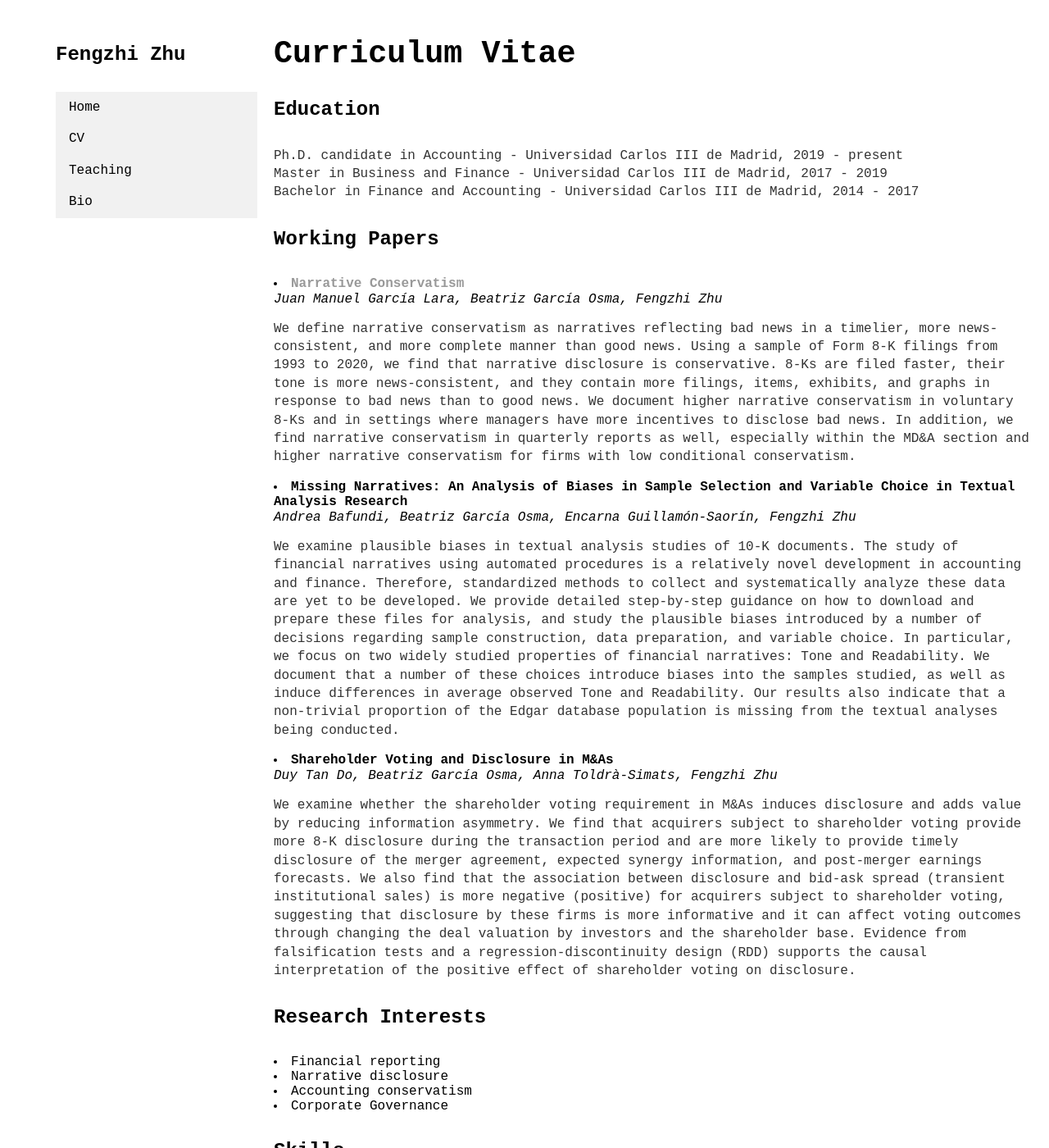
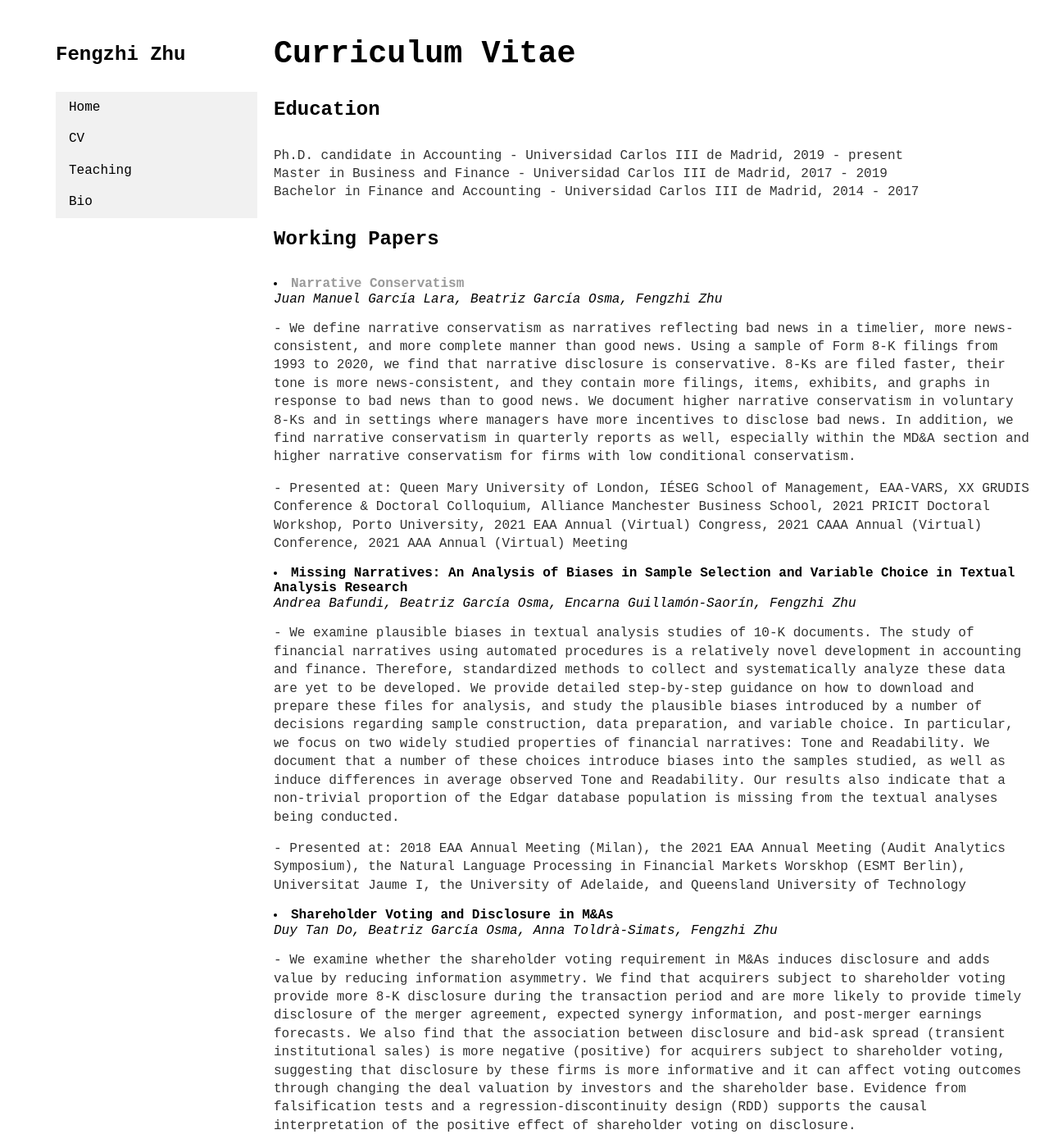
Before and after one commit to fengzhi22/fengzhi22.github.io, a Jekyll site: the page built from cv/index.html, in a window 1280 px wide and 1400 px high. Shown: the whole window at 82% size. Built offline with Jekyll 4.4.1, drawn with Linux system fonts in a browser that asks for light colours; some of the changed text lies outside the part shown.

Commit message:
update presentations

```diff
--- a/cv/index.html
+++ b/cv/index.html
@@ -16,15 +16,18 @@ title: CV
 					<h4>Working Papers</h4>
 					<li><strong><a href="https://papers.ssrn.com/sol3/papers.cfm?abstract_id=3890187">Narrative Conservatism</a></strong></li>
 						<i>Juan Manuel García Lara, Beatriz García Osma, Fengzhi Zhu</i>
-						<p>We define narrative conservatism as narratives reflecting bad news in a timelier, more news-consistent, and more complete manner than good news. Using a sample of Form 8-K filings from 1993 to 2020, we find that narrative disclosure is conservative. 8-Ks are filed faster, their tone is more news-consistent, and they contain more filings, items, exhibits, and graphs in response to bad news than to good news. We document higher narrative conservatism in voluntary 8-Ks and in settings where managers have more incentives to disclose bad news. In addition, we find narrative conservatism in quarterly reports as well, especially within the MD&A section and higher narrative conservatism for firms with low conditional conservatism.</p>
+						<p>- We define narrative conservatism as narratives reflecting bad news in a timelier, more news-consistent, and more complete manner than good news. Using a sample of Form 8-K filings from 1993 to 2020, we find that narrative disclosure is conservative. 8-Ks are filed faster, their tone is more news-consistent, and they contain more filings, items, exhibits, and graphs in response to bad news than to good news. We document higher narrative conservatism in voluntary 8-Ks and in settings where managers have more incentives to disclose bad news. In addition, we find narrative conservatism in quarterly reports as well, especially within the MD&A section and higher narrative conservatism for firms with low conditional conservatism.</p>
+						<p>- Presented at: Queen Mary University of London, IÉSEG School of Management, EAA-VARS, XX GRUDIS Conference & Doctoral Colloquium, Alliance Manchester Business School, 2021 PRICIT Doctoral Workshop, Porto University, 2021 EAA Annual (Virtual) Congress, 2021 CAAA Annual (Virtual) Conference, 2021 AAA Annual (Virtual) Meeting</p>
 
 					<li><strong>Missing Narratives: An Analysis of Biases in Sample Selection and Variable Choice in Textual Analysis Research</strong></li>
 						<i>Andrea Bafundi, Beatriz García Osma, Encarna Guillamón-Saorín, Fengzhi Zhu</i>
-						<p>We examine plausible biases in textual analysis studies of 10-K documents. The study of financial narratives using automated procedures is a relatively novel development in accounting and finance. Therefore, standardized methods to collect and systematically analyze these data are yet to be developed. We provide detailed step-by-step guidance on how to download and prepare these files for analysis, and study the plausible biases introduced by a number of decisions regarding sample construction, data preparation, and variable choice. In particular, we focus on two widely studied properties of financial narratives: Tone and Readability. We document that a number of these choices introduce biases into the samples studied, as well as induce differences in average observed Tone and Readability. Our results also indicate that a non-trivial proportion of the Edgar database population is missing from the textual analyses being conducted. </p>
+						<p>- We examine plausible biases in textual analysis studies of 10-K documents. The study of financial narratives using automated procedures is a relatively novel development in accounting and finance. Therefore, standardized methods to collect and systematically analyze these data are yet to be developed. We provide detailed step-by-step guidance on how to download and prepare these files for analysis, and study the plausible biases introduced by a number of decisions regarding sample construction, data preparation, and variable choice. In particular, we focus on two widely studied properties of financial narratives: Tone and Readability. We document that a number of these choices introduce biases into the samples studied, as well as induce differences in average observed Tone and Readability. Our results also indicate that a non-trivial proportion of the Edgar database population is missing from the textual analyses being conducted. </p>
+						<p>- Presented at: 2018 EAA Annual Meeting (Milan), the 2021 EAA Annual Meeting (Audit Analytics Symposium), the Natural Language Processing in Financial Markets Worskhop (ESMT Berlin), Universitat Jaume I, the University of Adelaide, and Queensland University of Technology</p>
 
 					<li><strong>Shareholder Voting and Disclosure in M&As</strong></li>
 						<i>Duy Tan Do, Beatriz García Osma, Anna Toldrà-Simats, Fengzhi Zhu</i>
-						<p>We examine whether the shareholder voting requirement in M&As induces disclosure and adds value by reducing information asymmetry. We find that acquirers subject to shareholder voting provide more 8-K disclosure during the transaction period and are more likely to provide timely disclosure of the merger agreement, expected synergy information, and post-merger earnings forecasts. We also find that the association between disclosure and bid-ask spread (transient institutional sales) is more negative (positive) for acquirers subject to shareholder voting, suggesting that disclosure by these firms is more informative and it can affect voting outcomes through changing the deal valuation by investors and the shareholder base. Evidence from falsification tests and a regression-discontinuity design (RDD) supports the causal interpretation of the positive effect of shareholder voting on disclosure. </p>
+						<p>- We examine whether the shareholder voting requirement in M&As induces disclosure and adds value by reducing information asymmetry. We find that acquirers subject to shareholder voting provide more 8-K disclosure during the transaction period and are more likely to provide timely disclosure of the merger agreement, expected synergy information, and post-merger earnings forecasts. We also find that the association between disclosure and bid-ask spread (transient institutional sales) is more negative (positive) for acquirers subject to shareholder voting, suggesting that disclosure by these firms is more informative and it can affect voting outcomes through changing the deal valuation by investors and the shareholder base. Evidence from falsification tests and a regression-discontinuity design (RDD) supports the causal interpretation of the positive effect of shareholder voting on disclosure. </p>
+						<p>- Presented at: 2021 CAAA craft workshop</p>
 					</working papers>
 
 					<p>
--- a/teaching/index.html
+++ b/teaching/index.html
@@ -5,6 +5,7 @@ title: Teaching
 
 		<div class="Teaching">
 			<h1>Teaching</h1>
+			<h5>Universidad Carlos III de Madrid</h5>
 
 			<ul class="courses">
 				<li><a href="https://aplicaciones.uc3m.es/cpa/generaFicha?est=204&anio=2021&plan=395&asig=13174&idioma=2">13174 Financial Accounting, 2021-2022</a></li>
```
